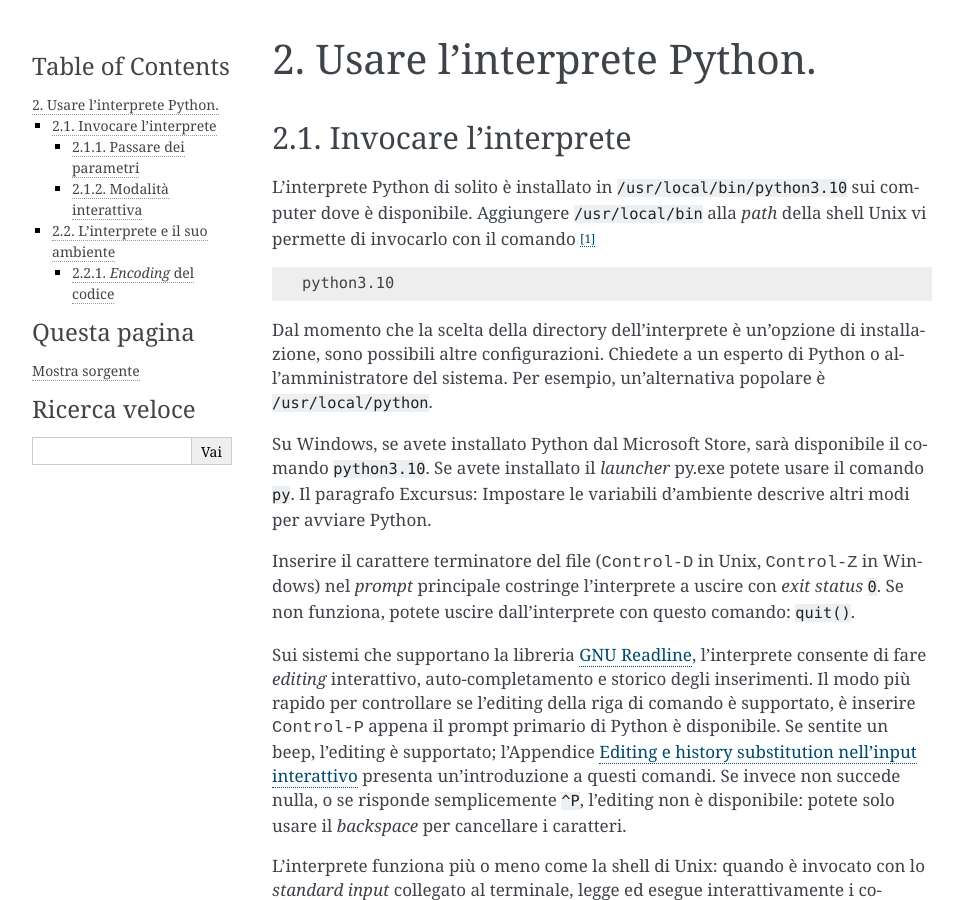
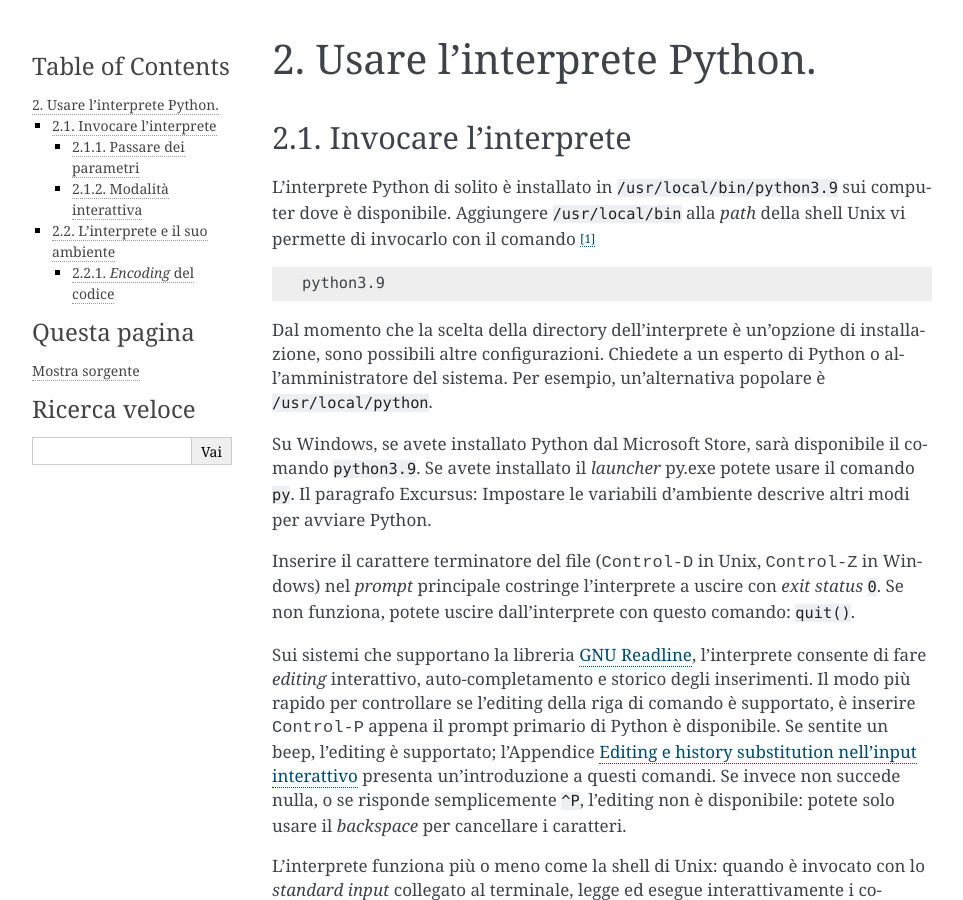
Before and after one commit to ricpol/pytutorial-it, a Sphinx documentation site: the page built from tutorial/source/interpreter.rst, in a window 1280 px wide and 900 px high. Shown: the whole window, without its empty margins (148-1111 px from the left). Built offline with Sphinx 7.4.7, drawn with Linux system fonts in a browser that asks for light colours; some of the changed text lies outside the part shown.

Commit message:
up to sync to commit eefd4e0

```diff
--- a/tutorial/source/appetite.rst
+++ b/tutorial/source/appetite.rst
@@ -1,9 +1,9 @@
 
 .. topic:: Nota per la traduzione italiana.
 
-    Questa è una traduzione del `Tutorial ufficiale <https://docs.python.org/3/tutorial/index.html>`_ della documentazione di Python, mantenuta in sincrono con il testo della `repository GitHub <https://github.com/python/cpython/tree/master/Doc/tutorial>`_.
+    Questa è una traduzione del `Tutorial ufficiale <https://docs.python.org/3.9/tutorial/index.html>`_ della documentazione di Python, mantenuta in sincrono con il testo della `repository GitHub <https://github.com/python/cpython/tree/3.9/Doc/tutorial>`_.
 
-    Questo testo è aggiornato al `23 maggio 2020 <https://github.com/python/cpython/commit/6fad3e6b49f6a9f8b8a6635c41371e4451479f86#diff-8f5d4d54eb7fab60cb04633e721f6328>`_.
+    Questa è la traduzione della **versione "pre-release" del Tutorial per Python 3.9**, ed è aggiornata al `18 maggio 2020 <https://github.com/python/cpython/commit/eefd4e033334a2a1d3929d0f7978469e5b5c4e56#diff-8f5d4d54eb7fab60cb04633e721f6328>`_.
 
     Gli esempi *non* sono tradotti, perché il codice dovrebbe sempre essere scritto in Inglese. Tuttavia i commenti all'interno del codice sono tradotti e così pure le stringhe, quando il loro contenuto è utile alla comprensione del tutorial.
 
--- a/tutorial/source/controlflow.rst
+++ b/tutorial/source/controlflow.rst
@@ -50,9 +50,6 @@ Se siete abituati a Pascal o a C, troverete l'istruzione :keyword:`for` in Pytho
    defenestrate 12
 
 Il codice che *modifica* una collezione mentre itera sulla stessa può essere complicato da scrivere correttamente. Di solito è più semplice iterare su una *copia* della collezione, o crearne una nuova::
-
-    # Una collezione di esempio
-    users = {'Hans': 'active', 'Eleonore': 'inactive', 'Keitaro': 'active'}
 
     # Strategia: iterare su una copia
     for user, status in users.copy().items():
--- a/tutorial/source/interpreter.rst
+++ b/tutorial/source/interpreter.rst
@@ -9,15 +9,15 @@ Usare l'interprete Python.
 Invocare l'interprete
 =====================
 
-L'interprete Python di solito è installato in :file:`/usr/local/bin/python3.10` sui computer dove è disponibile. Aggiungere :file:`/usr/local/bin` alla *path* della shell Unix vi permette di invocarlo con il comando [#]_
+L'interprete Python di solito è installato in :file:`/usr/local/bin/python3.9` sui computer dove è disponibile. Aggiungere :file:`/usr/local/bin` alla *path* della shell Unix vi permette di invocarlo con il comando [#]_
 
 .. code-block:: text
 
-   python3.10
+   python3.9
 
 Dal momento che la scelta della directory dell'interprete è un'opzione di installazione, sono possibili altre configurazioni. Chiedete a un esperto di Python o all'amministratore del sistema. Per esempio, un'alternativa popolare è :file:`/usr/local/python`.
 
-Su Windows, se avete installato Python dal :ref:`Microsoft Store<windows-store>`, sarà disponibile il comando :file:`python3.10`. Se avete installato il *launcher* :ref:`py.exe <launcher>` potete usare il comando :file:`py`. Il paragrafo :ref:`Excursus: Impostare le variabili d'ambiente<setting-envvars>` descrive altri modi per avviare Python.
+Su Windows, se avete installato Python dal :ref:`Microsoft Store<windows-store>`, sarà disponibile il comando :file:`python3.9`. Se avete installato il *launcher* :ref:`py.exe <launcher>` potete usare il comando :file:`py`. Il paragrafo :ref:`Excursus: Impostare le variabili d'ambiente<setting-envvars>` descrive altri modi per avviare Python.
 
 Inserire il carattere terminatore del file (:kbd:`Control-D` in Unix, :kbd:`Control-Z` in Windows) nel *prompt* principale costringe l'interprete a uscire con *exit status* ``0``. Se non funziona, potete uscire dall'interprete con questo comando: ``quit()``.
 
@@ -49,8 +49,8 @@ Quando i comandi sono letti da un terminale, l'interprete è in *modalità inter
 
 .. code-block:: shell-session
 
-   $ python3.10
-   Python 3.10 (default, June 4 2019, 09:25:04)
+   $ python3.9
+   Python 3.9 (default, June 4 2019, 09:25:04)
    [GCC 4.8.2] on linux
    Type "help", "copyright", "credits" or "license" for more information.
    >>>
--- a/tutorial/source/stdlib.rst
+++ b/tutorial/source/stdlib.rst
@@ -13,7 +13,7 @@ Il modulo :mod:`os` contiene moltissime funzioni per interagire con il sistema o
 
    >>> import os
    >>> os.getcwd()      # restituisce la directory corrente
-   'C:\\Python310'
+   'C:\\Python39'
    >>> os.chdir('/server/accesslogs')   # cambia la directory corrente
    >>> os.system('mkdir today')   # esegue "mkdir" nella shell di sistema
    0
--- a/tutorial/source/stdlib2.rst
+++ b/tutorial/source/stdlib2.rst
@@ -219,7 +219,7 @@ Questo approccio funziona bene nella maggior parte dei casi, ma talvolta si rend
    Traceback (most recent call last):
      File "<stdin>", line 1, in <module>
        d['primary']                # la chiave è stata rimossa automaticamente
-     File "C:/python310/lib/weakref.py", line 46, in __getitem__
+     File "C:/python39/lib/weakref.py", line 46, in __getitem__
        o = self.data[key]()
    KeyError: 'primary'
 
```
